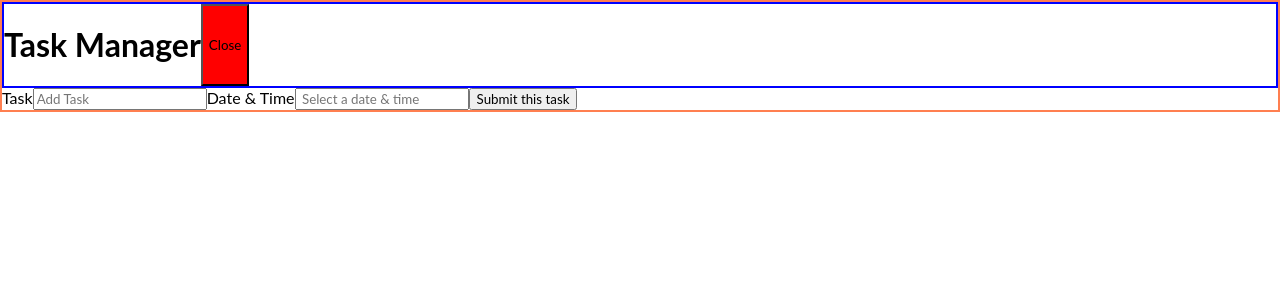
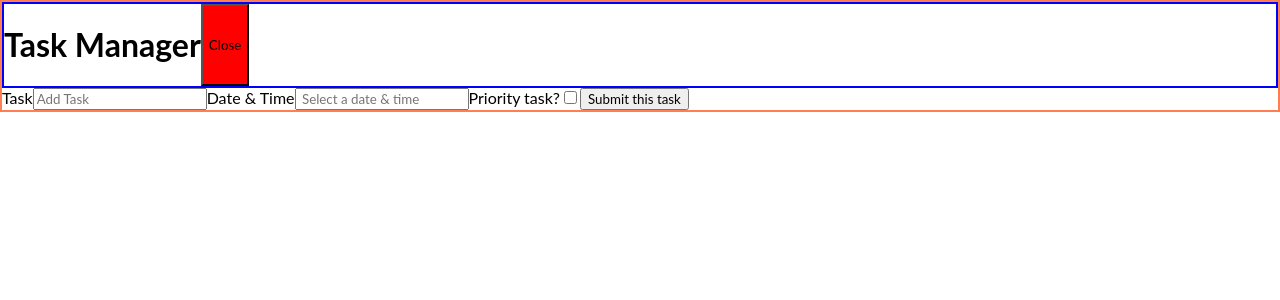
Before and after one commit to H-Bo214/task-manager, a React (Create React App) app: page / in a window 1280 px wide. Both pictures are taken after a click on the button "Add Task". Shown: the top 300 px of the page. Built offline with nearby package versions, Linux system fonts and the light colour scheme.

Commit message:
Add checkbox for priority task, create state for checkbox, reset state to default state once form submitted

```diff
--- a/src/components/Form/Form.js
+++ b/src/components/Form/Form.js
@@ -6,12 +6,13 @@ import "react-datepicker/dist/react-datepicker.css"
 const Form = () => {
   const [text, setText] = useState('')
   const [startDate, setStartDate] = useState(null)
+  const [priority, setPriority] = useState(false)
 
   const onSubmit = (e) => {
     e.preventDefault()
-    console.log('I was submitted.')
     setStartDate(null)
     setText('')
+    setPriority(false)
   }
 
   return (
@@ -19,7 +20,7 @@ const Form = () => {
       <label>Task</label>
       <input
         type='text'
-        placeholder="Add Task"
+        placeholder='Add Task'
         value ={text}
         onChange={(e) => setText(e.target.value)}
       />
@@ -33,6 +34,13 @@ const Form = () => {
       dateFormat="MMMM d, yyyy, h:mm aa"
       placeholderText=" Select a date & time"
     />
+    <label>Priority task?</label>
+    <input
+      type='checkbox'
+      checked={priority}
+      value={priority}
+      onChange={(e) => setPriority(e.target.checked)}
+    />
       <Button
         btnText='Submit this task'
         onClick={onSubmit}
```
